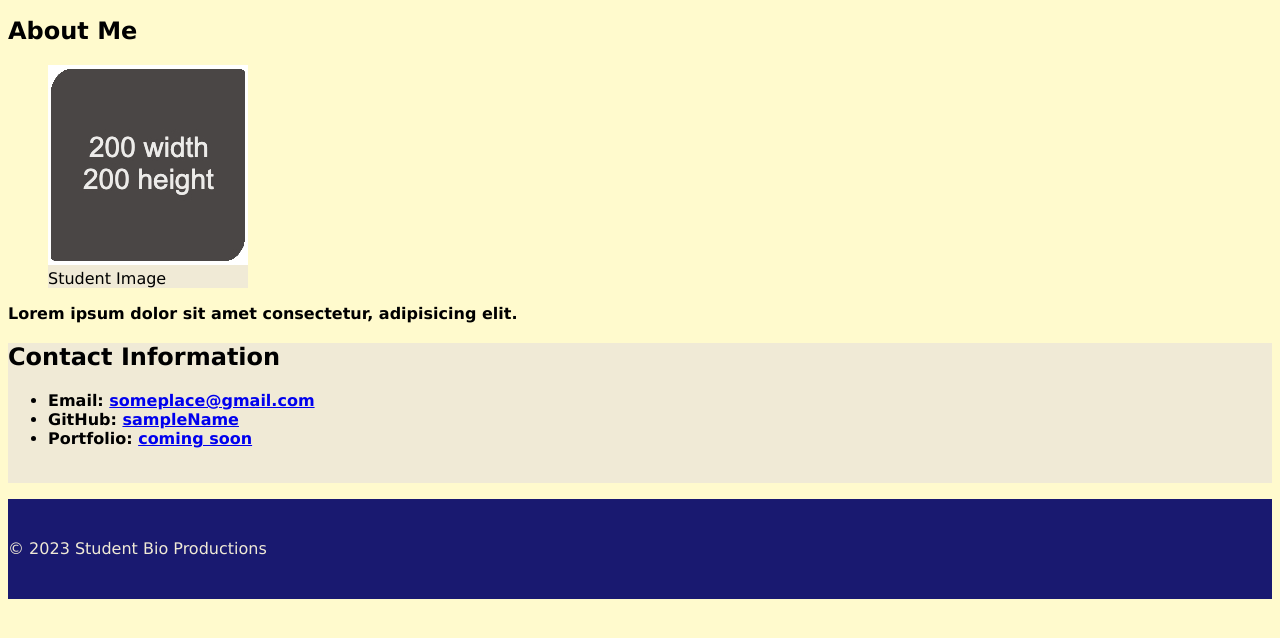
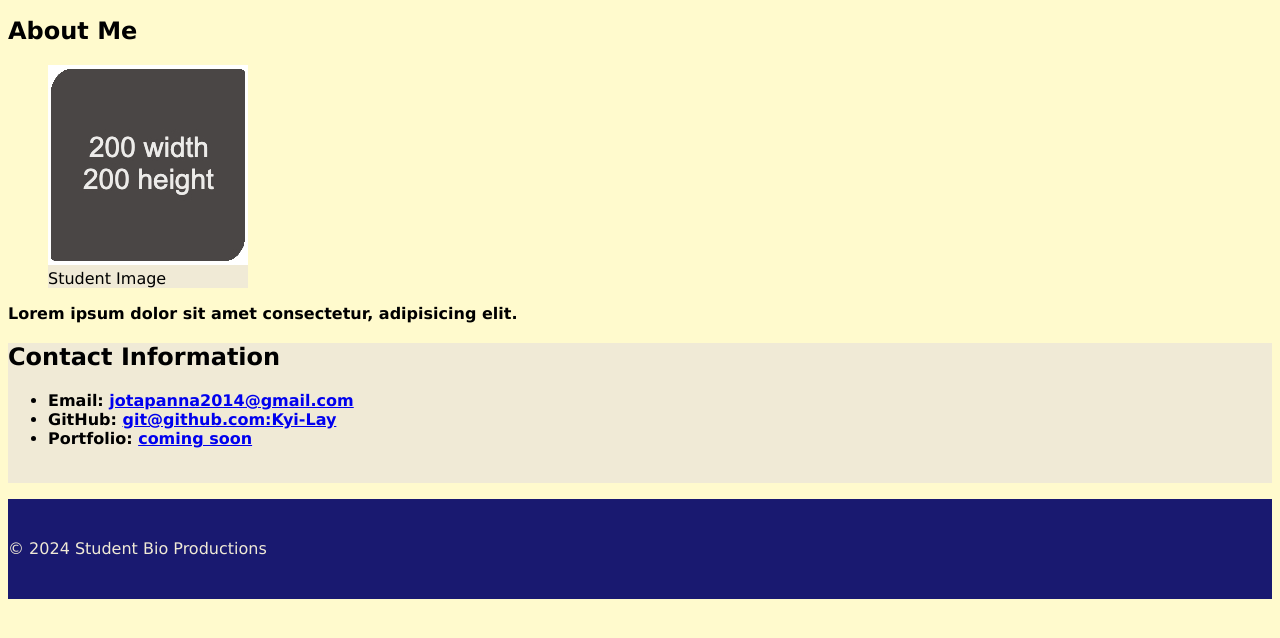
Before and after one commit to Kyi-Lay/Module-1-03-CSS-Selector, a plain HTML site: page solved/index.html in a window 1280 px wide. Shown: the part 124-762 px from the top of the page. Drawn offline with Linux system fonts and the light colour scheme.

Commit message:
input Gitbuh link

```diff
--- a/Unsolved/index.html
+++ b/solved/index.html
@@ -25,8 +25,8 @@
       <section id="contact-section">
         <h2>Contact Information</h2>
         <ul class="highlighted-text">
-          <li>Email: <a href="#">someplace@gmail.com</a></li>
-          <li>GitHub: <a href="#">sampleName</a></li>
+          <li>Email: <a href="#">jotapanna2014@gmail.com</a></li>
+          <li>GitHub: <a href="#">git@github.com:Kyi-Lay</a></li>
           <li>Portfolio: <a href="#">coming soon</a></li>
         </ul>
         <br>
@@ -34,7 +34,7 @@
     </main>
 
     <footer>
-      <p>© 2023 Student Bio Productions</p>
+      <p>© 2024 Student Bio Productions</p>
     </footer>
   </body>
 
```
Also changed, not shown: solved/assets/css/style.css (renamed from Unsolved/assets/css/style.css), solved/assets/images/image-1.jpg (renamed from Unsolved/assets/images/image-1.jpg), solved/assets/images/my.jpg (renamed from Unsolved/assets/images/my.jpg).
